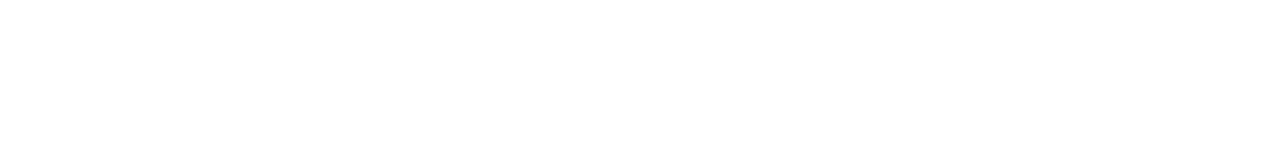
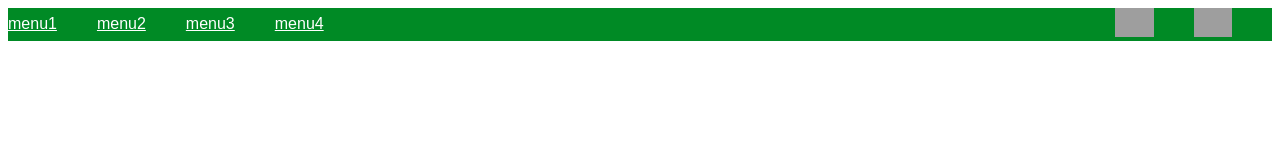
Before and after one commit to Valnushka/html-sample01, a plain HTML site: page src/index.html in a window 1280 px wide. Drawn offline with Linux system fonts and the light colour scheme; grey boxes are pictures that could not be loaded.

Commit message:
add top menu

```diff
--- a/src/index.html
+++ b/src/index.html
@@ -8,6 +8,22 @@
 </head>
 
 <body>
+    <nav class="menu-container">
+        <ul class="menu nav-list">
+            <li id="menu1"><a href="#">menu1</a></li>
+            <li id="menu2"><a href="#">menu2</a></li>
+            <li id="menu3"><a href="#">menu3</a></li>
+            <li id="menu4"><a href="#">menu4</a></li>
+        </ul>
+        <ul class="user-menu nav-list">
+            <li id="notifications"><a href="#">
+                    <img src="https://image.flaticon.com/icons/svg/565/565422.svg" alt="notification icon"></a>
+            </li>
+            <li id="profile"><a href="#">
+
+                </a><img src="https://image.flaticon.com/icons/svg/16/16480.svg" alt="profile icon"></a></li>
+        </ul>
+    </nav>
 
 
     <script src="script.js"></script>
--- a/src/style.css
+++ b/src/style.css
@@ -0,0 +1,38 @@
+.menu-container {
+    display: flex;
+    flex-direction: row;
+    background: rgb(0, 138, 37);
+    font-family: arial;
+    justify-content: space-between;
+}
+
+.user {}
+
+.nav-list {
+    list-style-type: none;
+    display: flex;
+    flex-direction: row;
+    align-items: center;
+    margin: 0;
+    padding: 0;
+}
+
+ul {}
+
+.menu-list {}
+
+.user-list {}
+
+img {
+    max-width: 100%;
+    height: auto;
+    width: 3vw;
+}
+
+li {
+    padding-right: 40px;
+}
+
+a {
+    color: white;
+}
```
